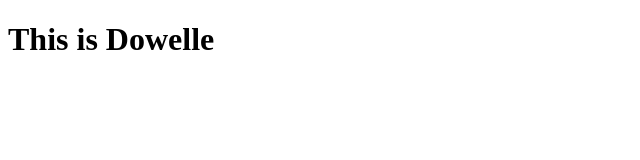
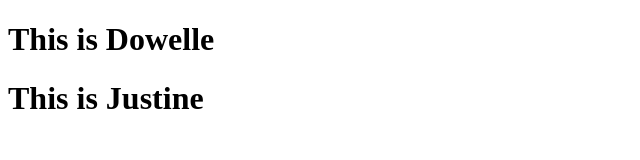
Before and after one commit to DowelleDayleMon/PracticeSample, a plain HTML site: page index.html in a window 1280 px wide. Shown: the whole page, without its empty margins (0-640 px from the left). Drawn offline with Linux system fonts and the light colour scheme.

Commit message:
added my name on index.html

```diff
--- a/index.html
+++ b/index.html
@@ -7,5 +7,6 @@
 </head>
 <body>
     <h1>This is Dowelle</h1>
+    <h1>This is Justine</h1>
 </body>
 </html>
```
